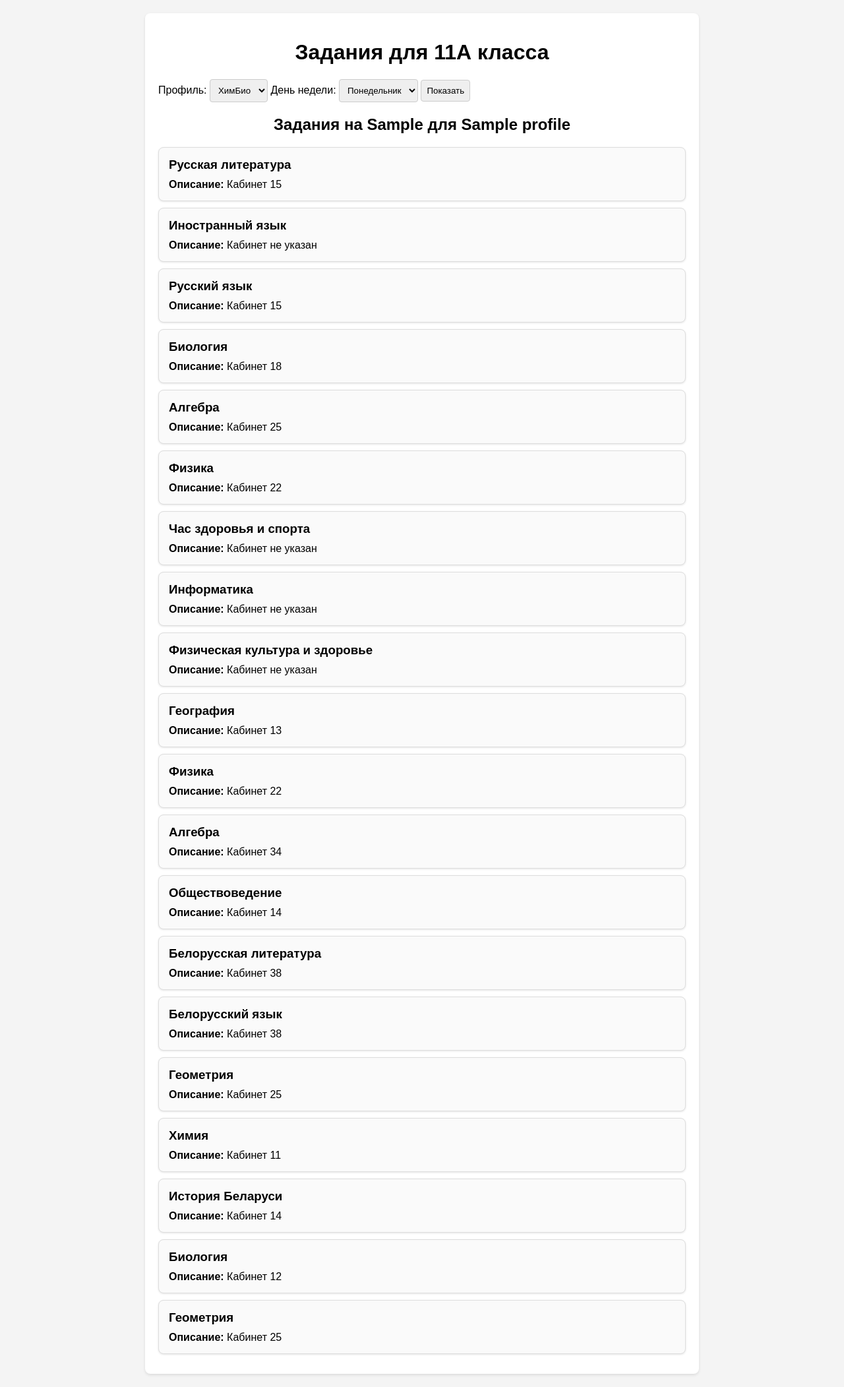
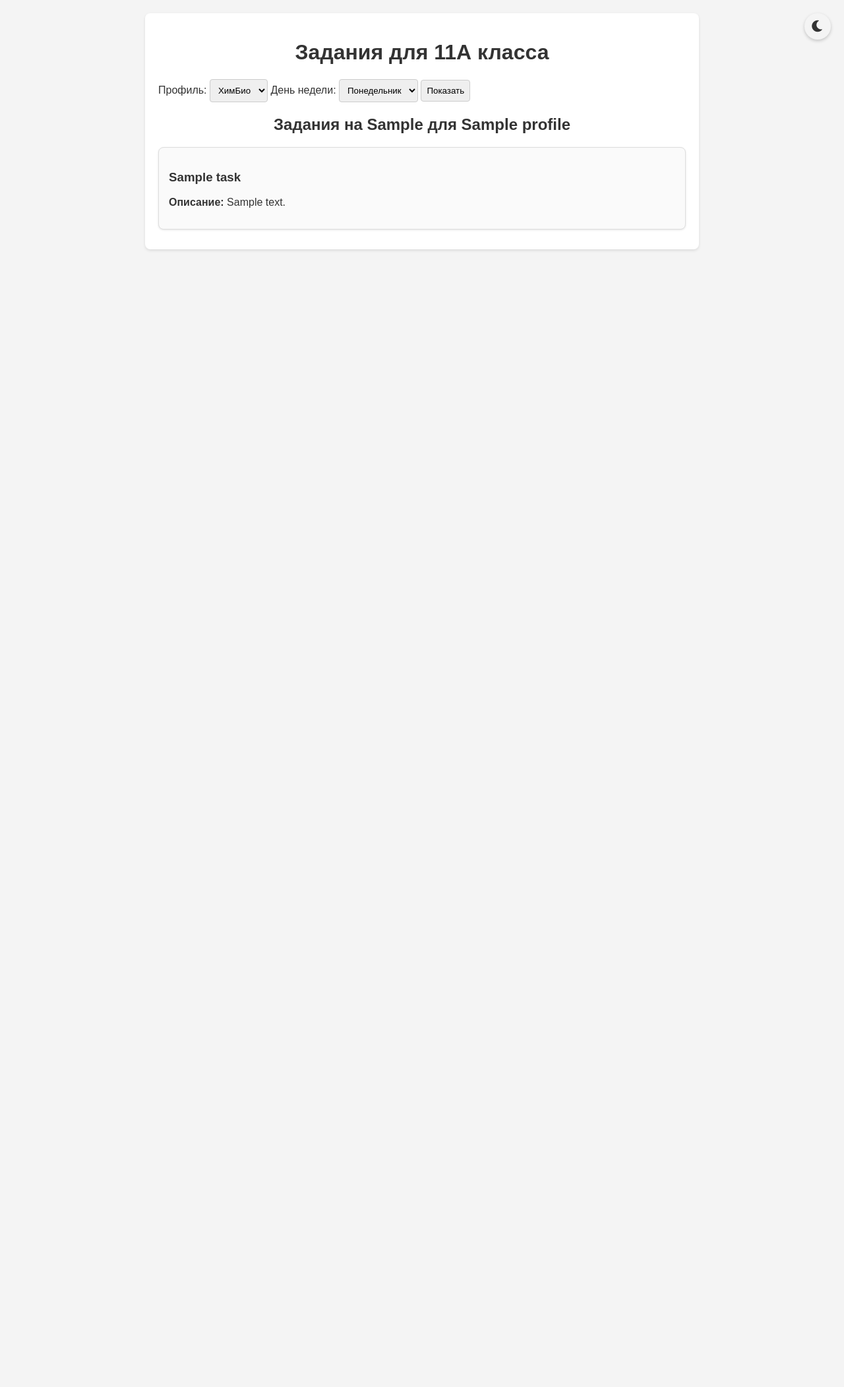
Before and after one commit to DonTMover/WebUI-Tasker, a Flask app: template templates/index.html in a window 1280 px wide. Shown: the whole page at 66% size. After the commit the page ends 380 px from the top, so only its background shows below. Run offline with Flask 3, Linux system fonts and the light colour scheme; tables that the repository leaves empty hold one stand-in row (values such as "Sample post"); the template is opened without the code that fills it: values that come from a table or form of the project are taken from there, most other values are stand-ins (such as "Sample title", 1, 10 or a date in 2020).

Commit message:
feat: refactored app.py, index.html. added dark theme, added script.js to use animations and swap themes

```diff
--- a/app.py
+++ b/app.py
@@ -37,7 +37,7 @@ def import_schedule_to_db(schedule):
 
 with app.app_context():
     db.create_all()
-    import_schedule_to_db(schedule)
+    #import_schedule_to_db(schedule)
 
 
 @app.route('/schedule', methods=['GET'])
--- a/static/css/styles.css
+++ b/static/css/styles.css
@@ -1,8 +1,11 @@
+/* Общие стили */
 body {
     font-family: Arial, sans-serif;
     background-color: #f4f4f4;
+    color: #333;
     margin: 0;
     padding: 0;
+    transition: background-color 0.3s, color 0.3s;
 }
 .container {
     max-width: 800px;
@@ -11,6 +14,7 @@ body {
     background: #fff;
     border-radius: 8px;
     box-shadow: 0 2px 4px rgba(0, 0, 0, 0.1);
+    transition: background-color 0.3s;
 }
 h1, h2 {
     text-align: center;
@@ -22,12 +26,7 @@ h1, h2 {
     margin: 10px 0;
     background: #fafafa;
     box-shadow: 0 1px 3px rgba(0, 0, 0, 0.1);
-}
-.card h3 {
-    margin: 0 0 10px;
-}
-.card p {
-    margin: 0;
+    transition: background-color 0.3s, box-shadow 0.3s;
 }
 .filter {
     display: flex;
@@ -39,3 +38,62 @@ select, input[type="submit"] {
     border: 1px solid #ccc;
     border-radius: 4px;
 }
+
+/* Тёмная тема */
+body.dark-mode {
+    background-color: #121212;
+    color: #fff;
+}
+body.dark-mode .container {
+    background-color: #1e1e1e;
+    box-shadow: 0 2px 4px rgba(0, 0, 0, 0.5);
+}
+body.dark-mode .card {
+    background-color: #2a2a2a;
+    border-color: #444;
+}
+
+/* Фильтры в тёмной теме */
+body.dark-mode select,
+body.dark-mode input[type="submit"] {
+    background-color: #2a2a2a;
+    color: #fff;
+    border: 1px solid #444;
+}
+body.dark-mode select:focus,
+body.dark-mode input[type="submit"]:focus {
+    outline: none;
+    border-color: #888;
+}
+
+
+/* Переключатель темы */
+.theme-toggle {
+    position: fixed;
+    top: 20px;
+    right: 20px;
+    width: 40px;
+    height: 40px;
+    background-color: #f4f4f4;
+    border-radius: 50%;
+    display: flex;
+    justify-content: center;
+    align-items: center;
+    box-shadow: 0 2px 5px rgba(0, 0, 0, 0.2);
+    cursor: pointer;
+    transition: background-color 0.3s, transform 0.3s;
+}
+.theme-toggle:hover {
+    transform: scale(1.2);
+}
+.theme-toggle.dark {
+    background-color: #333;
+}
+.theme-toggle i {
+    font-size: 20px;
+    color: #333;
+    transition: color 0.3s;
+}
+.theme-toggle.dark i {
+    color: #fff;
+}
--- /dev/null
+++ b/static/js/script.js
@@ -0,0 +1,40 @@
+// Обработка переключателя темы
+const themeToggle = document.querySelector('.theme-toggle');
+const setTheme = (isDark) => {
+    document.body.classList.toggle('dark-mode', isDark); // Добавляем или убираем тёмную тему
+    themeToggle.classList.toggle('dark', isDark); // Добавляем или убираем класс dark для переключателя
+    const icon = themeToggle.querySelector('i');
+    icon.classList.toggle('fa-moon', !isDark); // Луна для светлой темы
+    icon.classList.toggle('fa-sun', isDark); // Солнце для тёмной темы
+    localStorage.setItem('darkMode', isDark ? 'true' : 'false'); // Сохраняем состояние темы в localStorage
+};
+
+// Обработчик переключения темы
+themeToggle.addEventListener('click', () => {
+    const isDark = !document.body.classList.contains('dark-mode');
+    setTheme(isDark);
+});
+
+// Восстановление состояния при загрузке страницы
+document.addEventListener('DOMContentLoaded', () => {
+    const darkMode = localStorage.getItem('darkMode') === 'true';
+    setTheme(darkMode);
+
+    // Восстановление выбранного профиля и дня недели
+    const savedProfile = localStorage.getItem('selectedProfile');
+    const savedDay = localStorage.getItem('selectedDay');
+    if (savedProfile) {
+        document.querySelector('select[name="profile"]').value = savedProfile;
+    }
+    if (savedDay) {
+        document.querySelector('select[name="day_of_week"]').value = savedDay;
+    }
+});
+
+// Сохранение выбранного профиля и дня недели
+document.querySelector('select[name="profile"]').addEventListener('change', (e) => {
+    localStorage.setItem('selectedProfile', e.target.value); // Сохраняем выбранный профиль
+});
+document.querySelector('select[name="day_of_week"]').addEventListener('change', (e) => {
+    localStorage.setItem('selectedDay', e.target.value); // Сохраняем выбранный день недели
+});
--- a/templates/index.html
+++ b/templates/index.html
@@ -5,8 +5,13 @@
     <meta name="viewport" content="width=device-width, initial-scale=1.0">
     <title>Tasker</title>
     <link rel="stylesheet" href="{{ url_for('static', filename='css/styles.css') }}">
+    <link rel="stylesheet" href="https://cdnjs.cloudflare.com/ajax/libs/font-awesome/6.0.0-beta3/css/all.min.css">
 </head>
+
 <body>
+    <div class="theme-toggle" id="themeToggle">
+        <i class="fas fa-moon"></i>
+    </div>
     <div class="container">
         <h1>Задания для 11А класса</h1>
         <div class="filter">
@@ -46,5 +51,7 @@
             {% endif %}
         {% endif %}
     </div>
+    <script src="{{ url_for('static', filename='js/script.js') }}"></script>
+
 </body>
 </html>
```
